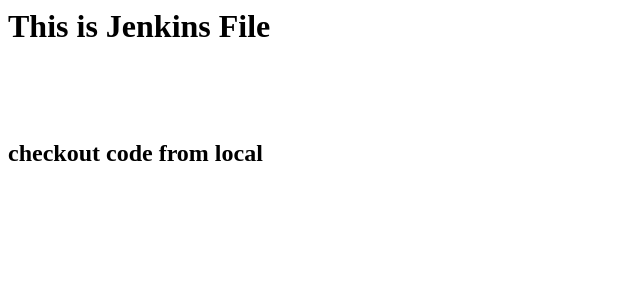
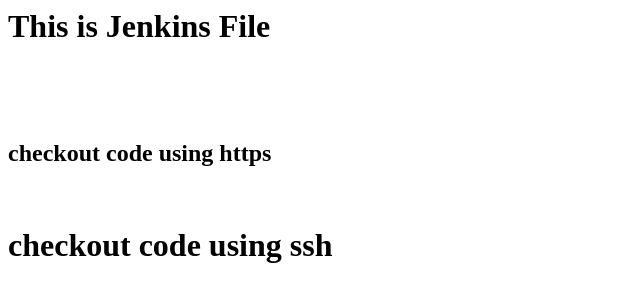
Before and after one commit to charanrhel/Test-project, a plain HTML site: page index.html in a window 1280 px wide. Shown: the whole page, without its empty margins (0-640 px from the left). Drawn offline with Linux system fonts and the light colour scheme.

Commit message:
updating index file for ssh login

```diff
--- a/index.html
+++ b/index.html
@@ -1,3 +1,5 @@
 <h1>This is Jenkins File</h1><br>
 <br><br>
-<h2>checkout code from local</h2>
+<h2>checkout code using https</h2>
+<br>
+<h1>checkout code using ssh</h1>
```
